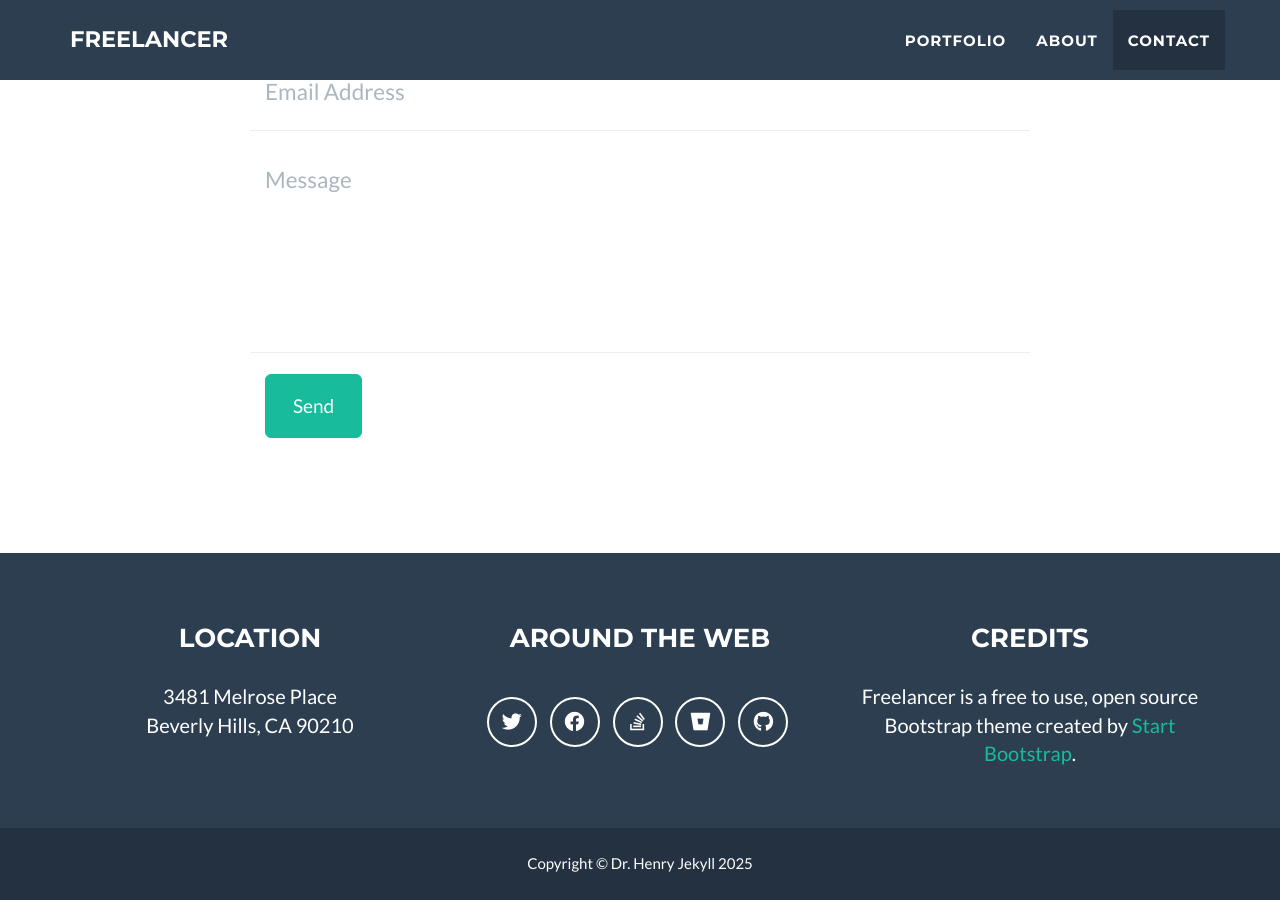
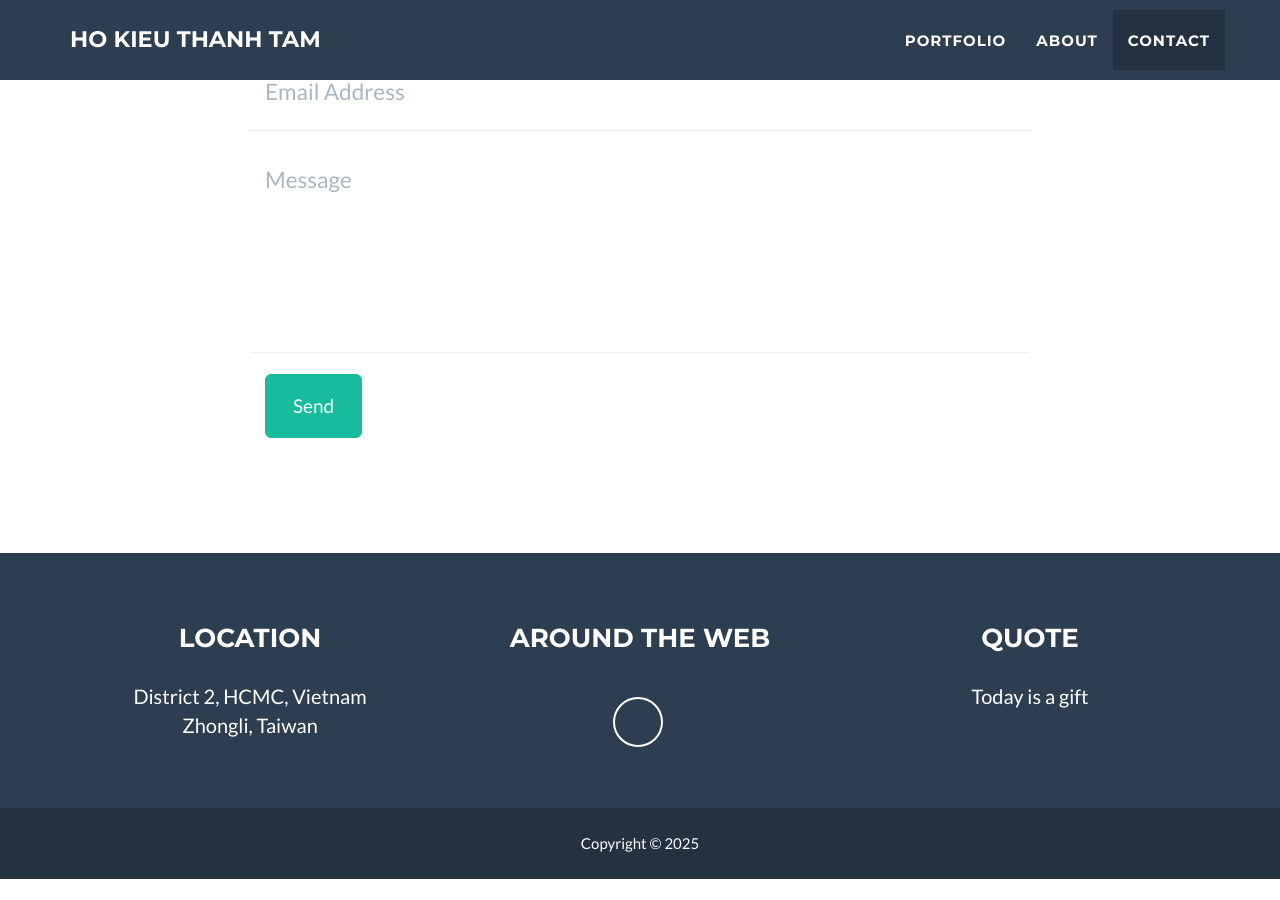
Before and after one commit to hokieuthanhtam/hokieuthanhtam.github.io, a Jekyll site: the page built from _posts/2014-07-18-project-1.markdown, in a window 1280 px wide and 900 px high, scrolled down 2492 px. Built offline with Jekyll 4.4.1, drawn with Linux system fonts in a browser that asks for light colours; after the commit the page ends 3371 px from its top, so only the background shows below that; some of the changed text lies outside the part shown.

Commit message:
Update _config.yml

```diff
--- a/_config.yml
+++ b/_config.yml
@@ -1,11 +1,11 @@
 # Site settings
-title: Freelancer
-email: your-email@domain.com
-url: https://github.com/jeromelachaud/freelancer-theme
+title: Ho Kieu Thanh Tam
+email: hokieuthanhtam.com
+url: https://hokieuthanhtam.github.io
 description: "Write an awesome description for your new site here. You can edit this line in _config.yml. It will appear in your document head meta (for Google search results) and in your feed.xml site description."
 keywords: "your keywords, separated by commas"
-skills: "Web Developer - Graphic Artist - User Experience Designer"
-meta_author: LastName FirstName
+skills: "Fintech- AI - ESG Researcher"
+meta_author: Ho Kieu Thanh Tam
 
 # Google webmaster tools
 google_verify:
@@ -32,31 +32,31 @@ color:
 
 # Footer settings
 footer:
-  copyright: Dr. Henry Jekyll
+  #copyright: Dr. Henry Jekyll
   location: Location
   social: Around the Web
-  credits: Credits
+  credits: Quote
 
 # Social networks usernames (many more available: google-plus, flickr, dribbble, pinterest, instagram, tumblr, linkedin, etc.)
 social:
-  - title: twitter
-    url: http://twitter.com/jekyllrb
-  - title: facebook
-    url:
-  - title: stack-overflow
-    url: http://stackoverflow.com/questions/tagged/jekyll
-  - title: bitbucket
-    url: http://bitbucket.org/jekyll
-  - title: github
-    url: http://github.com/jekyll
+  - title: Github
+    url: https://github.com/hokieuthanhtam
+  #- title: facebook
+  #  url:
+  #- title: stack-overflow
+  #  url: http://stackoverflow.com/questions/tagged/jekyll
+  #- title: bitbucket
+  #  url: http://bitbucket.org/jekyll
+  #- title: github
+  #  url: http://github.com/jekyll
 
 # Postal address (add as many lines as necessary)
 address:
-  - line: 3481 Melrose Place
-  - line: Beverly Hills, CA 90210
+  - line: District 2, HCMC, Vietnam
+  - line: Zhongli, Taiwan
 
 # Credits content
-credits: 'Freelancer is a free to use, open source Bootstrap theme created by <a href="http://startbootstrap.com">Start Bootstrap</a>.'
+credits: 'Today is a gift'
 
 # Build settings
 markdown: kramdown
```
